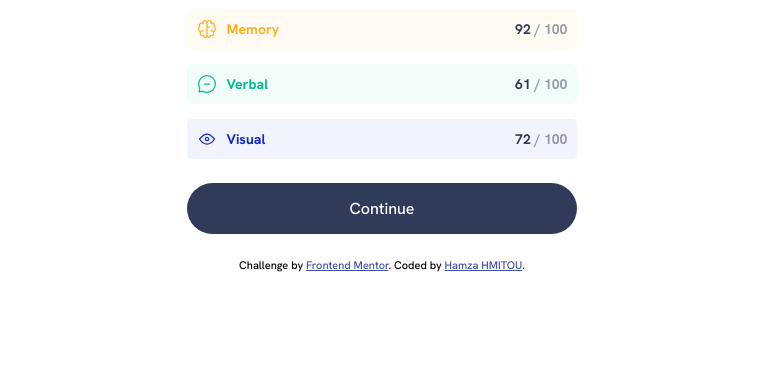
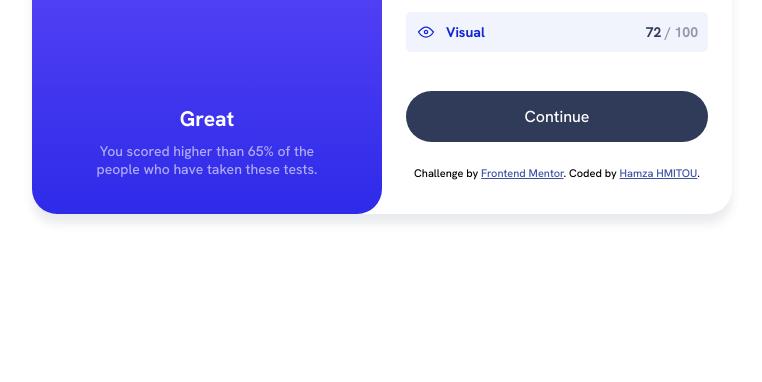
Before and after one commit to hhamza1/fem-result-summary-component, a plain HTML site: page index.html in a window 1280 px wide. Shown: the part 418-800 px from the top of the page, without its empty margins (258-1020 px from the left). Drawn offline with Linux system fonts and the light colour scheme.

Commit message:
Added the media query for the desktop view

```diff
--- a/index.html
+++ b/index.html
@@ -58,14 +58,15 @@
             </div>
           </div>
         </div>
-      </div>
-
-      <button>Continue</button>
+        <button>Continue</button>
 
       <div class="attribution">
         Challenge by <a href="https://www.frontendmentor.io?ref=challenge" target="_blank">Frontend Mentor</a>.
         Coded by <a href="https://www.github.com/hhamza1" target="_blank">Hamza HMITOU</a>.
       </div>
+      </div>
+
+
     </div>
   </body>
 </html>
--- a/style.css
+++ b/style.css
@@ -160,3 +160,39 @@ button {
 .attribution a {
     color: hsl(228, 45%, 44%);
 }
+
+@media screen and (min-width: 650px) {
+    body {
+        display:flex;
+        flex-direction:column;
+        justify-content:center;
+        min-height: 100vh;
+    }
+
+    .container {
+        padding: 0;
+        display: grid;
+        grid-template-columns: repeat(2, 1fr);
+        border: 0;
+        border-radius: 25px;
+        box-shadow: 0 10px 10px hsl(224, 30%, 27%, 10%);
+        max-width: 700px;
+    }
+
+    .general-result {
+        margin:  0;
+        align-items: center;
+        border-top-left-radius: 25px;
+        border-top-right-radius: 25px;
+        justify-content: space-between;
+
+    }
+
+    .summary {
+        padding: 24px;
+    }
+
+    .summary{
+        width: inherit ;
+    }
+}
```
